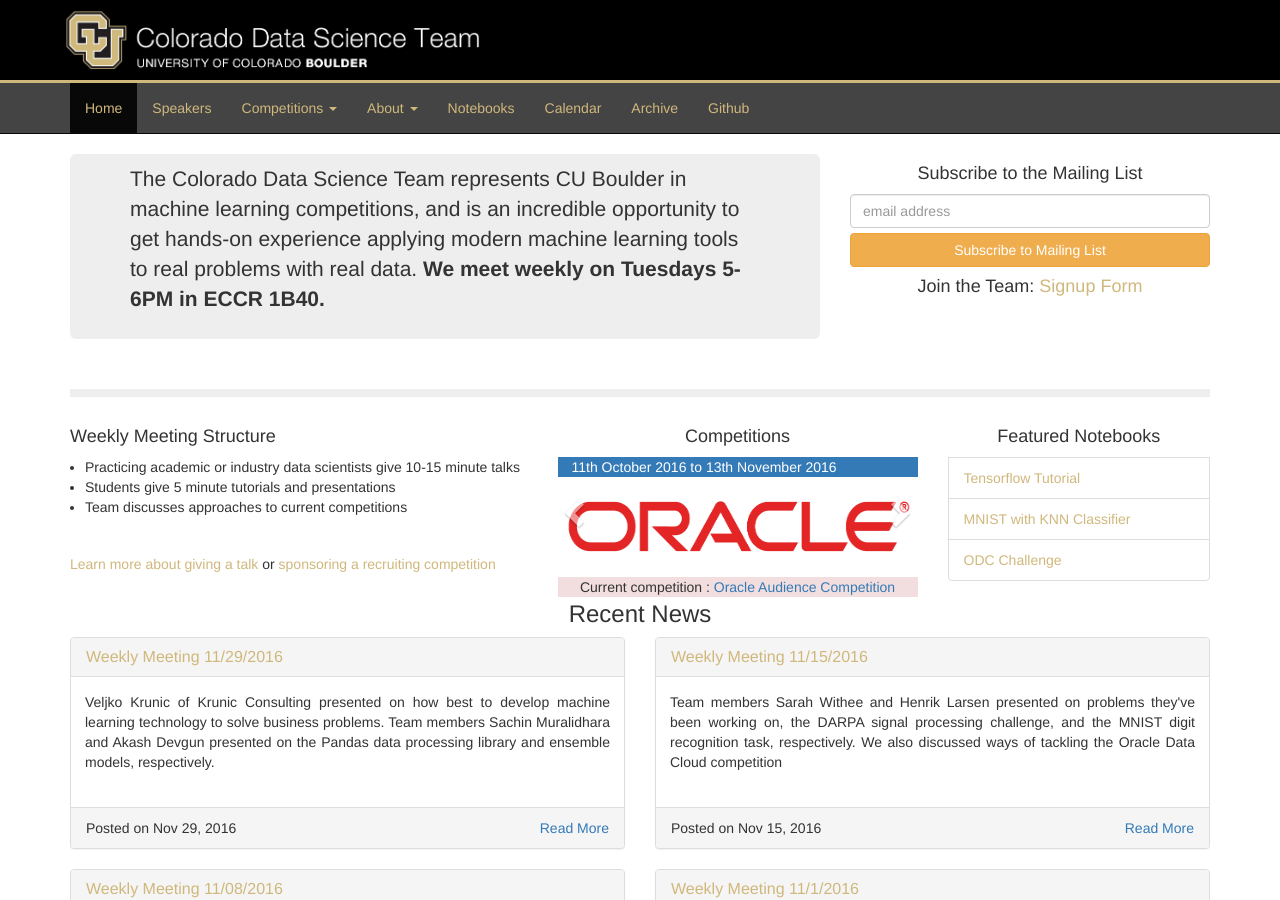
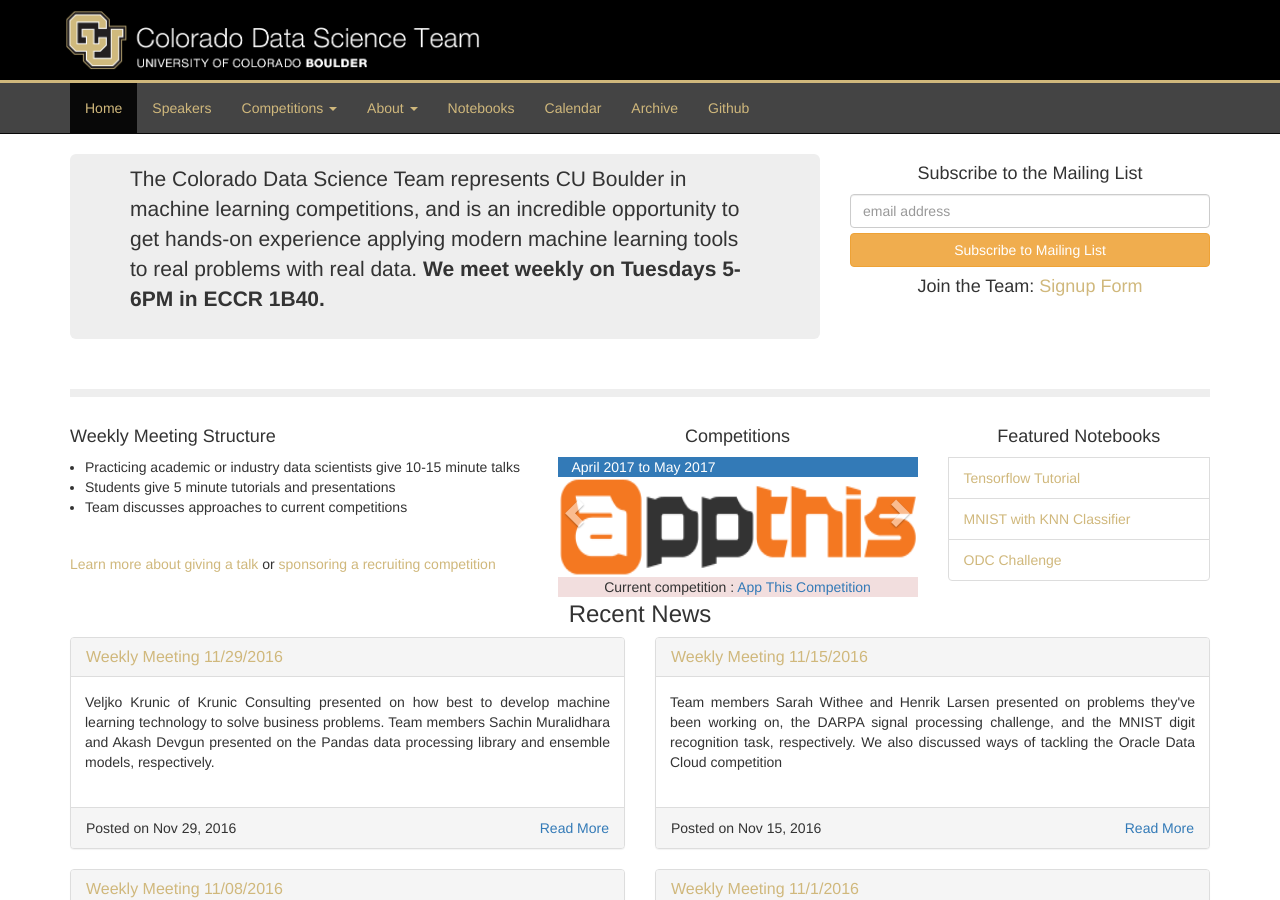
Before and after one commit to CoDataScience/codatascience.github.io, a Jekyll site: the page built from index.html, in a window 1280 px wide and 900 px high. Built offline with Jekyll 4.4.1, drawn with Linux system fonts in a browser that asks for light colours; the list of posts is cut into pages by our own code; comment, search, counter and statistics services are not loaded.

Commit message:
Update index.html

```diff
--- a/index.html
+++ b/index.html
@@ -2,12 +2,12 @@
 layout: default
 title: Home
 carousel:
-  - image: /images/competition/oracle.png
-    caption: "Oracle Audience Competition"
-    alt: Oracle Competition
-    link: /competitions/oracle
+  - image: /images/competition/appthis-logo.png
+    caption: "App This Competition"
+    alt: App This Competition
+    link: /competitions/appthis
     competition: Current
-    start_end_date: 11th October 2016 to 13th November 2016
+    start_end_date: April 2017 to May 2017
   - image: /images/competition/ratemyprofessor.png
     caption: "Rate My Professor Dataset"
     alt: Rate My Professor Competition
```
